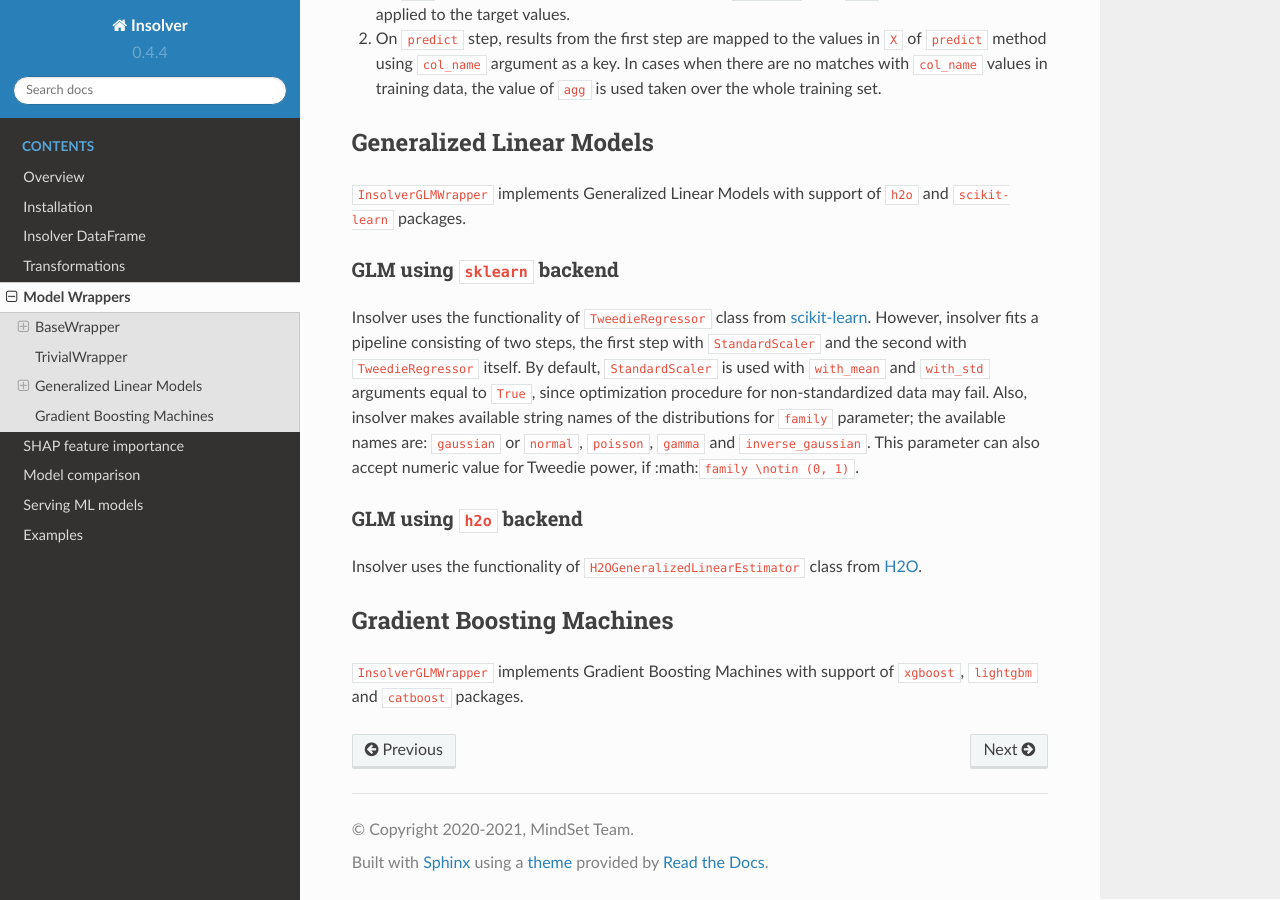
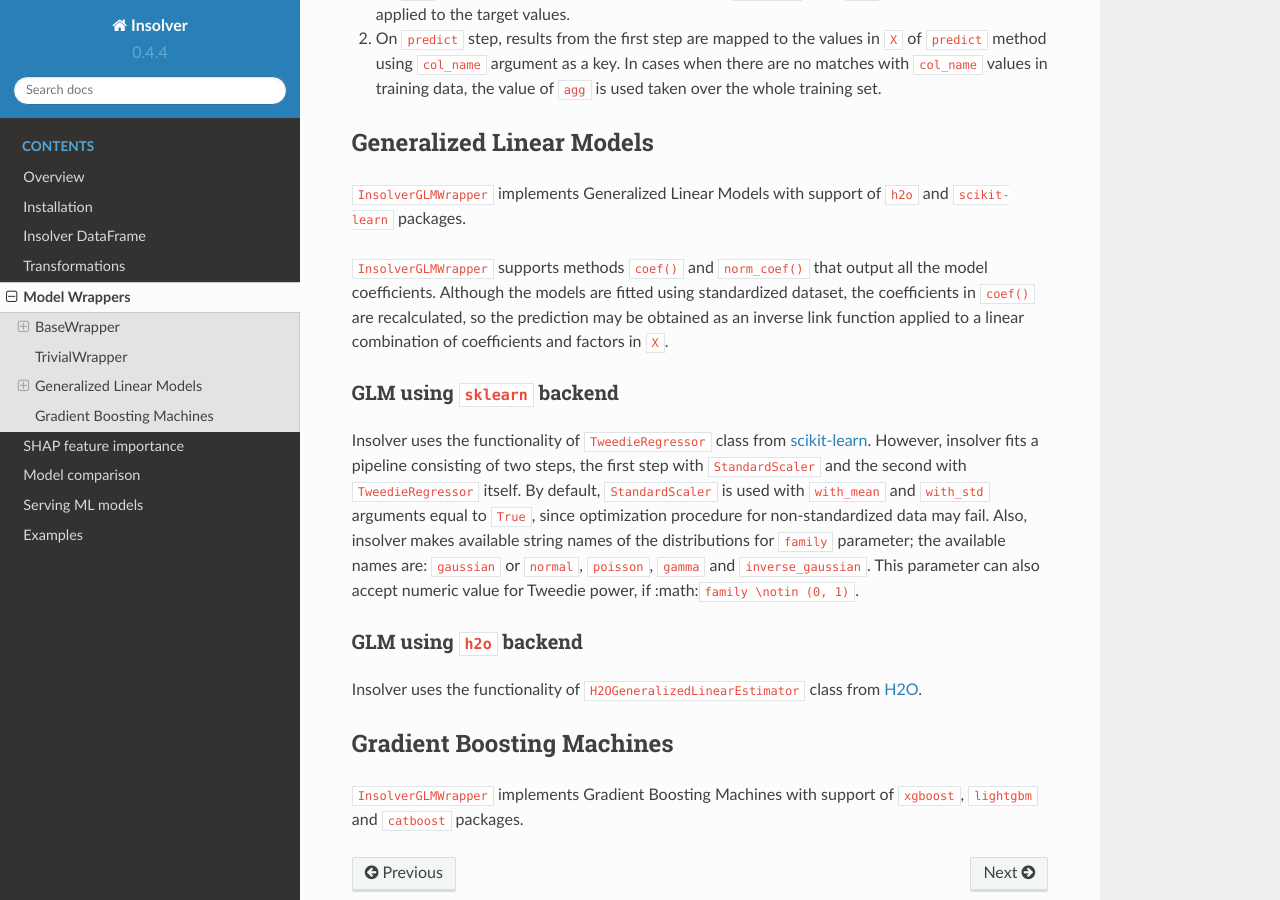
Before and after one commit to MindSetLib/Insolver, a Sphinx documentation site: the page built from docs/source/model_wrappers.md, in a window 1280 px wide and 900 px high, scrolled down 2575 px. Built offline with Sphinx 7.4.7 and the Read the Docs theme 2.0.0, drawn with Linux system fonts in a browser that asks for light colours.

Commit message:
Minor updates in documentation & docstrings.

```diff
--- a/docs/source/model_wrappers.md
+++ b/docs/source/model_wrappers.md
@@ -106,6 +106,10 @@ Resulting "predictions" are obtained as follows:
 ## Generalized Linear Models
 `InsolverGLMWrapper` implements Generalized Linear Models with support of `h2o` and `scikit-learn` packages.
 
+`InsolverGLMWrapper` supports methods `coef()` and `norm_coef()` that output all the model coefficients. Although the
+models are fitted using standardized dataset, the coefficients in `coef()` are recalculated, so the prediction may be
+obtained as an inverse link function applied to a linear combination of coefficients and factors in `X`.
+
 ### GLM using `sklearn` backend
 Insolver uses the functionality of
 [`TweedieRegressor`](https://scikit-learn.org/stable/modules/generated/sklearn.linear_model.TweedieRegressor.html) class
```
